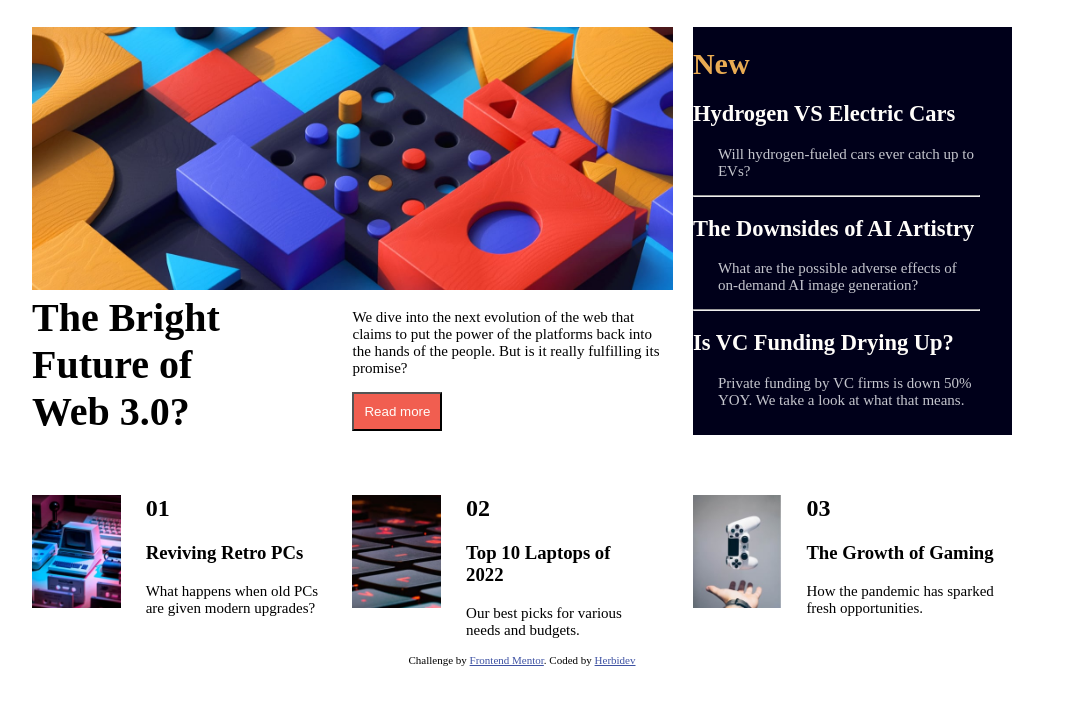
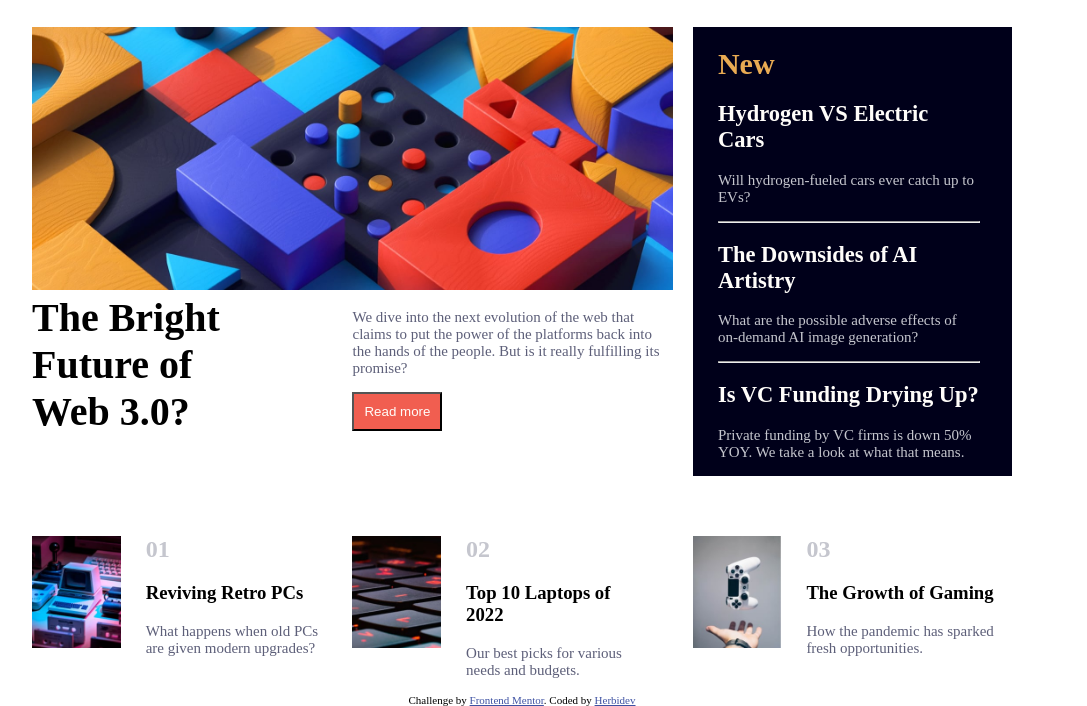
Before and after one commit to Herbilot/news-home-page, a plain HTML site: page index.html in a window 1280 px wide. Shown: the part 113-819 px from the top of the page, without its empty margins (118-1205 px from the left). Drawn offline with Linux system fonts and the light colour scheme.

Commit message:
update font colors

```diff
--- a/style.css
+++ b/style.css
@@ -67,8 +67,10 @@ nav ul li a:active{
 .section-top-right h1{
     color: hsl(35, 77%, 62%);
     font-weight: 800;
+    margin-left: 25px;
 }
 .section-top-right h2{
+    margin-left: 25px;
     color: hsl(36, 100%, 99%);
     font-weight: 700;
 }
@@ -97,6 +99,9 @@ button{
     text-decoration: none;
     color: hsl(36, 100%, 99%);
 }
+.d-left p , .d-right p , .article p {
+    color:hsl(236, 13%, 42%);
+}
 
 /*element du bas*/
 .section-bottom{
@@ -115,8 +120,13 @@ button{
     width: 50%;
     margin-right: 25px;
 }
+hr{
+    margin-left: 25px;
+}
 .d-left h2, .d-right h2{
     margin-top: 0;
+    color: hsl(233, 8%, 79%);
+
 }
 .d-left h2, h3, p, .d-right h2{
     margin-left: 25px;
```
